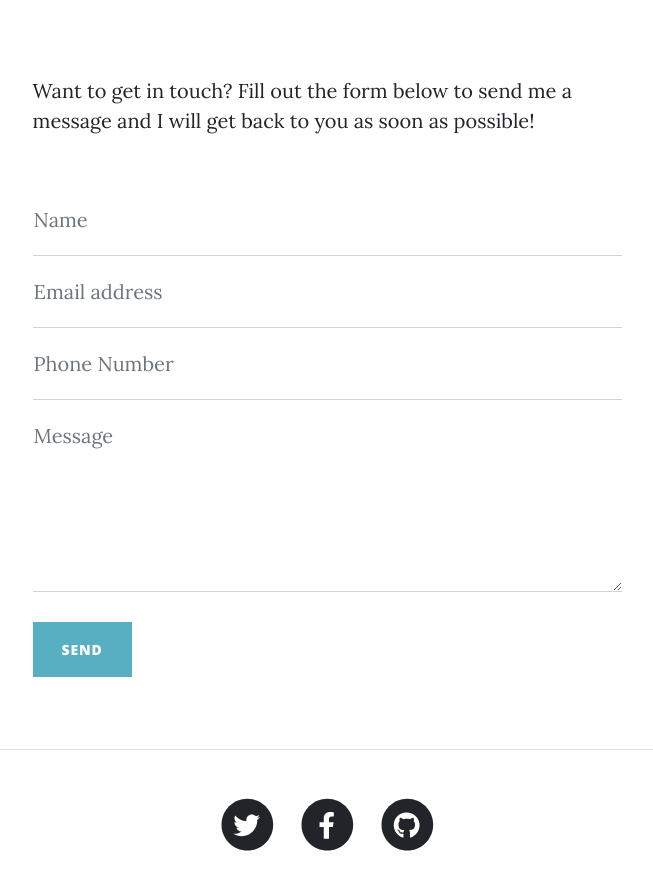
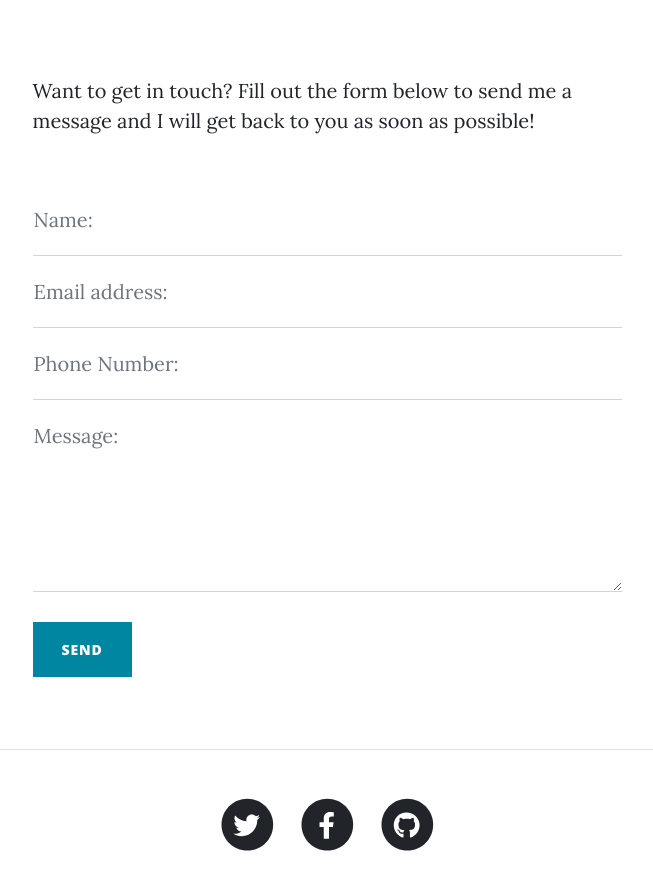
Before and after one commit to flyingprawns/BlogCapstone2, a Flask app: page /contact in a window 1280 px wide. Shown: the part 536-1411 px from the top of the page, without its empty margins (313-966 px from the left). Run offline with Flask 2, Linux system fonts and the light colour scheme; some libraries are stand-ins or nearby versions.

Commit message:
cleaned up garbage from template

```diff
--- a/main.py
+++ b/main.py
@@ -1,4 +1,4 @@
-from flask import Flask, render_template
+from flask import Flask, render_template, request
 import requests
 
 app = Flask(__name__)
@@ -25,6 +25,23 @@ def contact_page():
     return render_template("contact.html")
 
 
+@app.route("/contact_entry", methods=["POST"])
+def receive_contact_data():
+    if request.method == 'POST':
+        contact_name = request.form['name']
+        contact_email = request.form['email']
+        contact_phone = request.form['phone']
+        contact_message = request.form['message']
+        return f'<h1>success!</h1><br>' \
+               '<h2>' \
+               'Name: {contact_name} <br>' \
+               'Email: {contact_email} <br>' \
+               'Phone: {contact_phone} <br>' \
+               'Message: {contact_message}' \
+               '</h2>'
+    return '<h1>fail</h1>'
+
+
 @app.route("/posts/<post_id>")
 def get_post(post_id):
     # Make sure post_id is a number
--- a/templates/contact.html
+++ b/templates/contact.html
@@ -22,55 +22,26 @@
             <div class="col-md-10 col-lg-8 col-xl-7">
                 <p>Want to get in touch? Fill out the form below to send me a message and I will get back to you as soon as possible!</p>
                 <div class="my-5">
-                    <!-- * * * * * * * * * * * * * * *-->
-                    <!-- * * SB Forms Contact Form * *-->
-                    <!-- * * * * * * * * * * * * * * *-->
-                    <!-- This form is pre-integrated with SB Forms.-->
-                    <!-- To make this form functional, sign up at-->
-                    <!-- https://startbootstrap.com/solution/contact-forms-->
-                    <!-- to get an API token!-->
-                    <form id="contactForm" data-sb-form-api-token="API_TOKEN">
+                    <form action="{{ url_for('receive_contact_data') }}" method="post">
                         <div class="form-floating">
-                            <input class="form-control" id="name" type="text" placeholder="Enter your name..." data-sb-validations="required" />
-                            <label for="name">Name</label>
-                            <div class="invalid-feedback" data-sb-feedback="name:required">A name is required.</div>
+                            <input class="form-control" name="name" type="text" placeholder=" "/>
+                            <label>Name:</label>
                         </div>
                         <div class="form-floating">
-                            <input class="form-control" id="email" type="email" placeholder="Enter your email..." data-sb-validations="required,email" />
-                            <label for="email">Email address</label>
-                            <div class="invalid-feedback" data-sb-feedback="email:required">An email is required.</div>
-                            <div class="invalid-feedback" data-sb-feedback="email:email">Email is not valid.</div>
+                            <input class="form-control" name="email" type="text" placeholder=" "/>
+                            <label>Email address:</label>
                         </div>
                         <div class="form-floating">
-                            <input class="form-control" id="phone" type="tel" placeholder="Enter your phone number..." data-sb-validations="required" />
-                            <label for="phone">Phone Number</label>
-                            <div class="invalid-feedback" data-sb-feedback="phone:required">A phone number is required.</div>
+                            <input class="form-control" name="phone" type="text" placeholder=" "/>
+                            <label>Phone Number:</label>
                         </div>
                         <div class="form-floating">
-                            <textarea class="form-control" id="message" placeholder="Enter your message here..." style="height: 12rem" data-sb-validations="required"></textarea>
-                            <label for="message">Message</label>
-                            <div class="invalid-feedback" data-sb-feedback="message:required">A message is required.</div>
+                            <textarea class="form-control" name="message" placeholder=" " style="height: 12rem"></textarea>
+                            <label>Message:</label>
                         </div>
                         <br />
-                        <!-- Submit success message-->
-                        <!---->
-                        <!-- This is what your users will see when the form-->
-                        <!-- has successfully submitted-->
-                        <div class="d-none" id="submitSuccessMessage">
-                            <div class="text-center mb-3">
-                                <div class="fw-bolder">Form submission successful!</div>
-                                To activate this form, sign up at
-                                <br />
-                                <a href="https://startbootstrap.com/solution/contact-forms">https://startbootstrap.com/solution/contact-forms</a>
-                            </div>
-                        </div>
-                        <!-- Submit error message-->
-                        <!---->
-                        <!-- This is what your users will see when there is-->
-                        <!-- an error submitting the form-->
-                        <div class="d-none" id="submitErrorMessage"><div class="text-center text-danger mb-3">Error sending message!</div></div>
                         <!-- Submit Button-->
-                        <button class="btn btn-primary text-uppercase disabled" id="submitButton" type="submit">Send</button>
+                        <button class="btn btn-primary text-uppercase" id="submitButton" type="submit">Send</button>
                     </form>
                 </div>
             </div>
```
